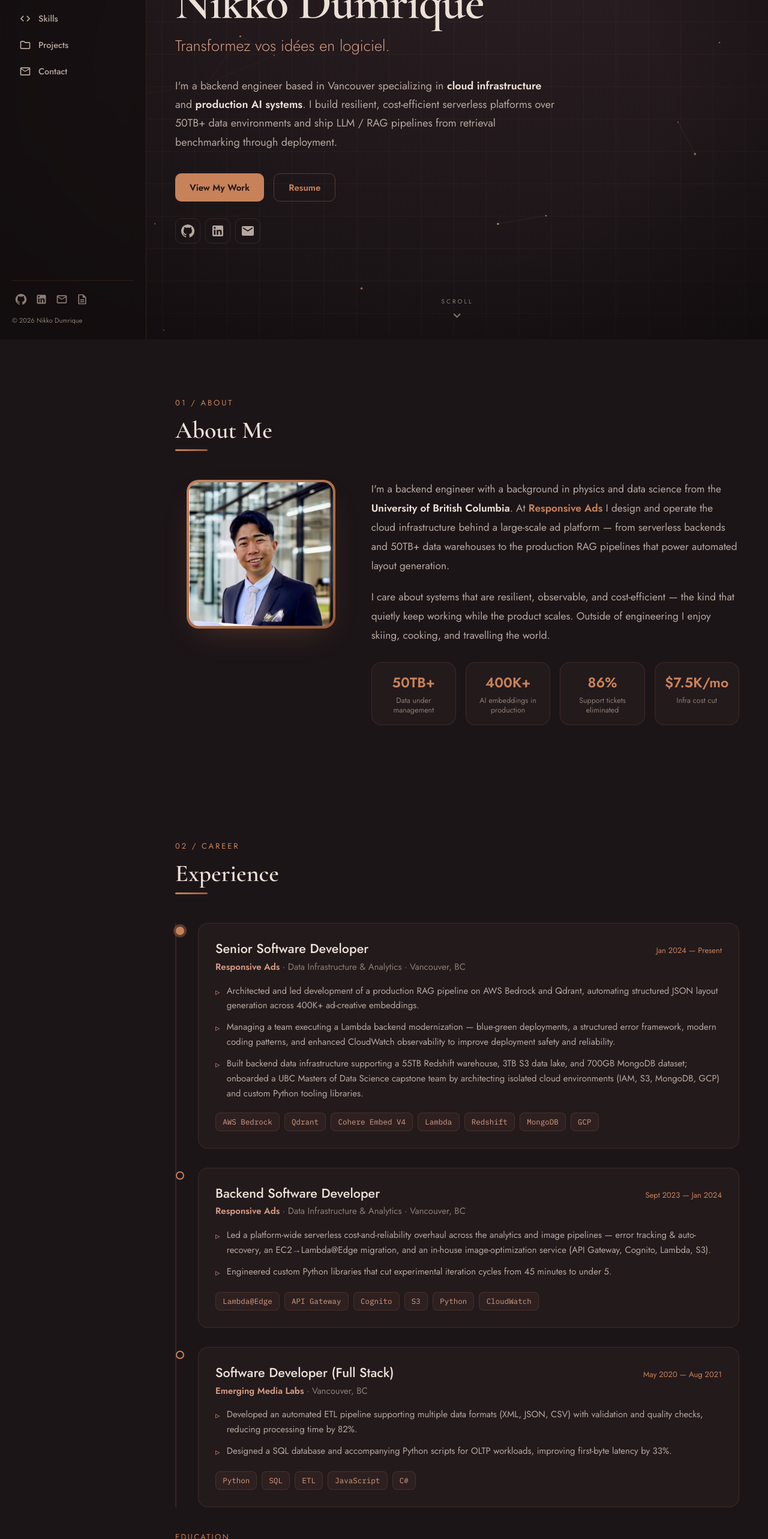
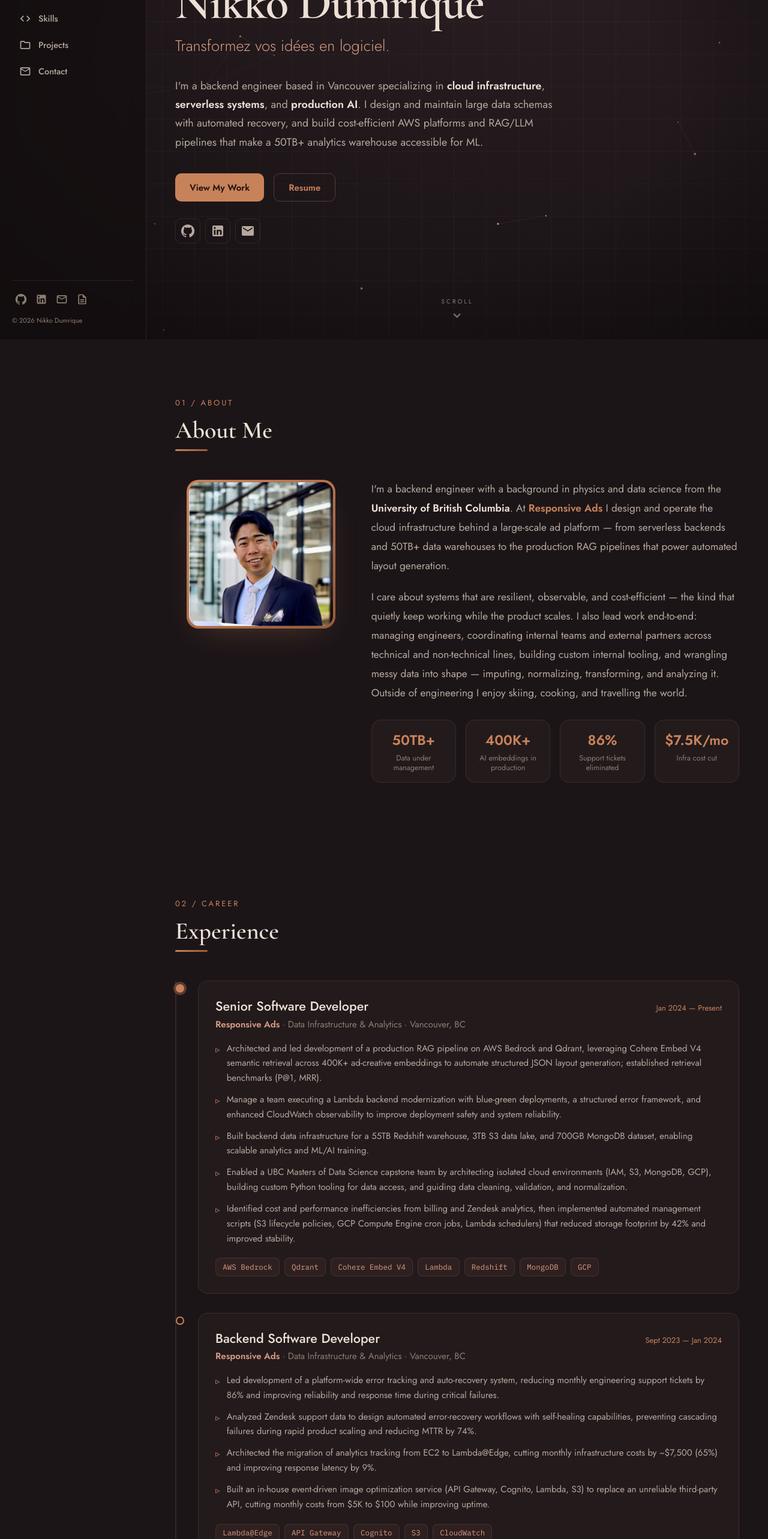
Before and after one commit to nkoda/nkoda.github.io, a React (Create React App) app: page / in a window 1280 px wide. Shown: the part 234-2800 px from the top of the page at 60% size. Built offline with nearby package versions, Linux system fonts and the light colour scheme.

Commit message:
Add relevant coursework to education

```diff
--- a/src/components/main-sections/about.main-section.jsx
+++ b/src/components/main-sections/about.main-section.jsx
@@ -69,8 +69,12 @@ const AboutSection = React.forwardRef((props, ref) => {
           >
             I care about systems that are resilient, observable, and
             cost-efficient — the kind that quietly keep working while the product
-            scales. Outside of engineering I enjoy skiing, cooking, and
-            travelling the world.
+            scales. I also lead work end-to-end: managing engineers, coordinating
+            internal teams and external partners across technical and non-technical
+            lines, building custom internal tooling, and wrangling messy data into
+            shape — imputing, normalizing, transforming, and analyzing it.
+            Outside of engineering I enjoy skiing, cooking, and travelling the
+            world.
           </Typography>
 
           <Grid container spacing={2} sx={{ mt: 1.5 }}>
--- a/src/components/main-sections/experience.main-section.jsx
+++ b/src/components/main-sections/experience.main-section.jsx
@@ -144,6 +144,36 @@ const ExperienceSection = React.forwardRef((props, ref) => {
               Sept 2017 — May 2022
             </Typography>
           </Box>
+
+          <Box
+            sx={{ mt: 2.5, pt: 2.5, borderTop: `1px solid ${palette.border}` }}
+          >
+            <Typography
+              className="mono"
+              sx={{
+                color: palette.accentSoft,
+                fontSize: 11.5,
+                letterSpacing: '0.14em',
+                textTransform: 'uppercase',
+                mb: 1.5,
+              }}
+            >
+              Relevant Coursework
+            </Typography>
+            <Box sx={{ display: 'flex', flexWrap: 'wrap', gap: 0.9 }}>
+              {[
+                'Relational & Non-Relational Database Systems (querying, optimization, data modeling)',
+                'Machine Learning & Data Mining',
+                'Applied Machine Learning',
+                'Advanced Data Analysis & Simulations',
+                'Reproducible Workflows in Data Science',
+                'Data Structures & Algorithms',
+                'Software Construction',
+              ].map((course) => (
+                <Tag key={course} label={course} />
+              ))}
+            </Box>
+          </Box>
         </GlassCard>
       </Box>
     </Section>
--- a/src/components/main-sections/home.main-section.jsx
+++ b/src/components/main-sections/home.main-section.jsx
@@ -102,14 +102,18 @@ const HomeSection = ({ onNavigate }) => {
         I'm a backend engineer based in Vancouver specializing in{' '}
         <Box component="span" sx={{ color: palette.textPrimary, fontWeight: 600 }}>
           cloud infrastructure
-        </Box>{' '}
-        and{' '}
+        </Box>
+        ,{' '}
         <Box component="span" sx={{ color: palette.textPrimary, fontWeight: 600 }}>
-          production AI systems
+          serverless systems
         </Box>
-        . I build resilient, cost-efficient serverless platforms over 50TB+ data
-        environments and ship LLM / RAG pipelines from retrieval benchmarking
-        through deployment.
+        , and{' '}
+        <Box component="span" sx={{ color: palette.textPrimary, fontWeight: 600 }}>
+          production AI
+        </Box>
+        . I design and maintain large data schemas with automated recovery, and
+        build cost-efficient AWS platforms and RAG/LLM pipelines that make a 50TB+
+        analytics warehouse accessible for ML.
       </Typography>
 
       <Box sx={{ display: 'flex', flexWrap: 'wrap', gap: 2, mt: 4.5 }}>
--- a/src/data.js
+++ b/src/data.js
@@ -20,9 +20,11 @@ export const experience = [
     period: 'Jan 2024 — Present',
     current: true,
     points: [
-      'Architected and led development of a production RAG pipeline on AWS Bedrock and Qdrant, automating structured JSON layout generation across 400K+ ad-creative embeddings.',
-      'Managing a team executing a Lambda backend modernization — blue-green deployments, a structured error framework, modern coding patterns, and enhanced CloudWatch observability to improve deployment safety and reliability.',
-      'Built backend data infrastructure supporting a 55TB Redshift warehouse, 3TB S3 data lake, and 700GB MongoDB dataset; onboarded a UBC Masters of Data Science capstone team by architecting isolated cloud environments (IAM, S3, MongoDB, GCP) and custom Python tooling libraries.',
+      'Architected and led development of a production RAG pipeline on AWS Bedrock and Qdrant, leveraging Cohere Embed V4 semantic retrieval across 400K+ ad-creative embeddings to automate structured JSON layout generation; established retrieval benchmarks (P@1, MRR).',
+      'Manage a team executing a Lambda backend modernization with blue-green deployments, a structured error framework, and enhanced CloudWatch observability to improve deployment safety and system reliability.',
+      'Built backend data infrastructure for a 55TB Redshift warehouse, 3TB S3 data lake, and 700GB MongoDB dataset, enabling scalable analytics and ML/AI training.',
+      'Enabled a UBC Masters of Data Science capstone team by architecting isolated cloud environments (IAM, S3, MongoDB, GCP), building custom Python tooling for data access, and guiding data cleaning, validation, and normalization.',
+      'Identified cost and performance inefficiencies from billing and Zendesk analytics, then implemented automated management scripts (S3 lifecycle policies, GCP Compute Engine cron jobs, Lambda schedulers) that reduced storage footprint by 42% and improved stability.',
     ],
     tech: ['AWS Bedrock', 'Qdrant', 'Cohere Embed V4', 'Lambda', 'Redshift', 'MongoDB', 'GCP'],
   },
@@ -33,10 +35,12 @@ export const experience = [
     location: 'Vancouver, BC',
     period: 'Sept 2023 — Jan 2024',
     points: [
-      'Led a platform-wide serverless cost-and-reliability overhaul across the analytics and image pipelines — error tracking & auto-recovery, an EC2→Lambda@Edge migration, and an in-house image-optimization service (API Gateway, Cognito, Lambda, S3).',
-      'Engineered custom Python libraries that cut experimental iteration cycles from 45 minutes to under 5.',
+      'Led development of a platform-wide error tracking and auto-recovery system, reducing monthly engineering support tickets by 86% and improving reliability and response time during critical failures.',
+      'Analyzed Zendesk support data to design automated error-recovery workflows with self-healing capabilities, preventing cascading failures during rapid product scaling and reducing MTTR by 74%.',
+      'Architected the migration of analytics tracking from EC2 to Lambda@Edge, cutting monthly infrastructure costs by ~$7,500 (65%) and improving response latency by 9%.',
+      'Built an in-house event-driven image optimization service (API Gateway, Cognito, Lambda, S3) to replace an unreliable third-party API, cutting monthly costs from $5K to $100 while improving uptime.',
     ],
-    tech: ['Lambda@Edge', 'API Gateway', 'Cognito', 'S3', 'Python', 'CloudWatch'],
+    tech: ['Lambda@Edge', 'API Gateway', 'Cognito', 'S3', 'CloudWatch'],
   },
   {
     role: 'Software Developer (Full Stack)',
@@ -102,19 +106,24 @@ export const caseStudies = [
 
 export const skillGroups = [
   {
-    title: 'Languages',
-    items: ['Python', 'JavaScript', 'SQL', 'NoSQL / MongoDB'],
+    title: 'Programming',
+    items: ['Python', 'JavaScript', 'SQL'],
   },
   {
     title: 'Cloud & Infrastructure',
     items: [
       'AWS Lambda',
       'Lambda@Edge',
+      'ECS',
+      'Fargate',
       'S3',
       'API Gateway',
       'Cognito',
+      'IAM',
+      'Route 53',
       'CloudWatch',
-      'GCP',
+      'GCP Compute Engine',
+      'GCP Cloud Armor',
       'Serverless',
     ],
   },
@@ -126,21 +135,36 @@ export const skillGroups = [
       'Qdrant',
       'Cohere Embed V4',
       'Retrieval Eval',
+      'Model Deployment',
       'LightGBM',
     ],
   },
   {
     title: 'Data Engineering',
-    items: ['ETL Pipelines', 'Airflow', 'Redshift', 'S3 Data Lakes', 'Data Modeling'],
+    items: ['ETL Pipelines', 'Airflow', 'Redshift', 'MongoDB', 'S3 Data Lakes', 'Data Modeling'],
   },
   {
-    title: 'Systems',
+    title: 'Data Wrangling',
     items: [
-      'Observability',
-      'Auto-Recovery',
-      'Performance Tuning',
-      'Cost Optimization',
-      'System Design',
+      'Data Cleaning',
+      'Missing-Data Imputation',
+      'Normalization',
+      'Transformation',
+      'Analysis',
+    ],
+  },
+  {
+    title: 'Tools & DevOps',
+    items: ['Docker', 'Git', 'GitHub Actions', 'CircleCI', 'Linux', 'Internal Tooling'],
+  },
+  {
+    title: 'Leadership & Collaboration',
+    items: [
+      'Team Management',
+      'Internal Team Coordination',
+      'External Partner Coordination',
+      'Tech & Non-Tech Comms',
+      'Mentorship',
     ],
   },
 ];
```
Also changed, not shown: 1 other file (tests, documents, lock files or other folders).
